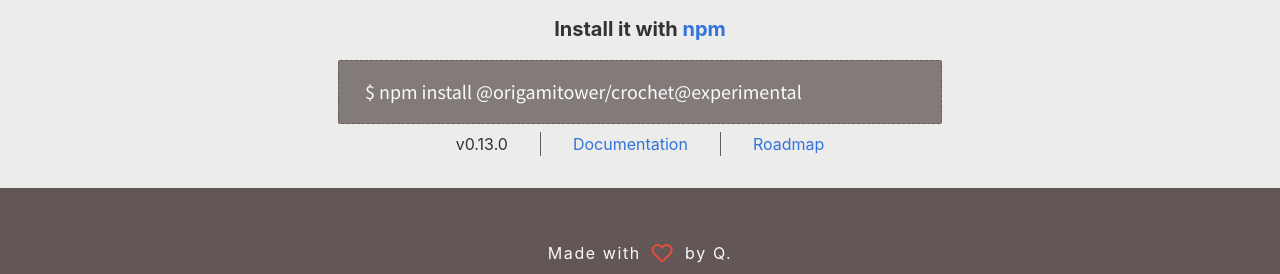
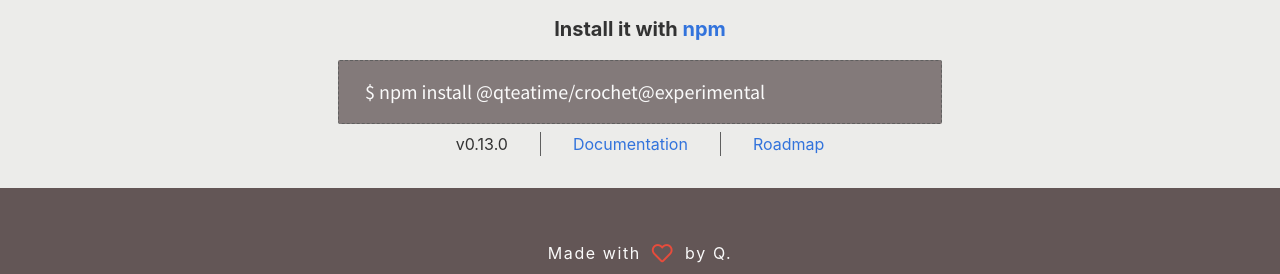
Before and after one commit to qteatime/crochet-website, a Jekyll site: the page built from index.html, in a window 1280 px wide. Shown: the part 670-944 px from the top of the page. Built offline with Jekyll 4.4.1, drawn with Linux system fonts in a browser that asks for light colours; some web fonts are replaced.

Commit message:
Update package name
See qeatime/crochet#35

```diff
--- a/index.html
+++ b/index.html
@@ -38,7 +38,7 @@
         <div class="rl-fpi-title">Install it with <a href="https://nodejs.org/en/">npm</a></div>
         <div class="rl-fpi-shell">
           <code>
-            $ npm install @origamitower/crochet@experimental
+            $ npm install @qteatime/crochet@experimental
           </code>
         </div>
         <div class="rl-fpi-meta">
@@ -52,51 +52,3 @@
 </section>
 
 {% include footer.html %}
-
-
-<!--
-
-<div class="rl-front-page-body" style="
-    background: #fafafa;
-">
-    <div class="container" style="
-    background: url(&quot;/media/files/crochet-header.png&quot;) no-repeat -75px top;
-    background-color: #fafafa;
-    height: 600px;
-    /* width: 100%; */
-    /* max-width: unset; */
-    position: relative;
-    /* left: -100px; */
-    display: flex;
-    flex-direction: row-reverse;
-">
-      <div class="rl-main-top" style="
-    max-width: 550px;
-    position: relative;
-    /* top: -20px; */
-">
-        <div class="rl-main-description">
-          <p class="rl-main-description-highlight">
-            Crochet is a tool for creating and remixing interactive stories, safely.
-          </p>
-
-          <p>
-            Create, run, and remix content
-            worrying less about your privacy and security. Content built with
-            Crochet can only use your computer and data in ways you
-            know and consent to.
-          </p>
-
-          <p>
-            Crochet is free to use, open-source, and anything you create with Crochet can
-            be used for commercial purposes.
-          </p>
-
-          </div>
-        </div>
-      </div>
-
-
-    </div>
-
--->
```
